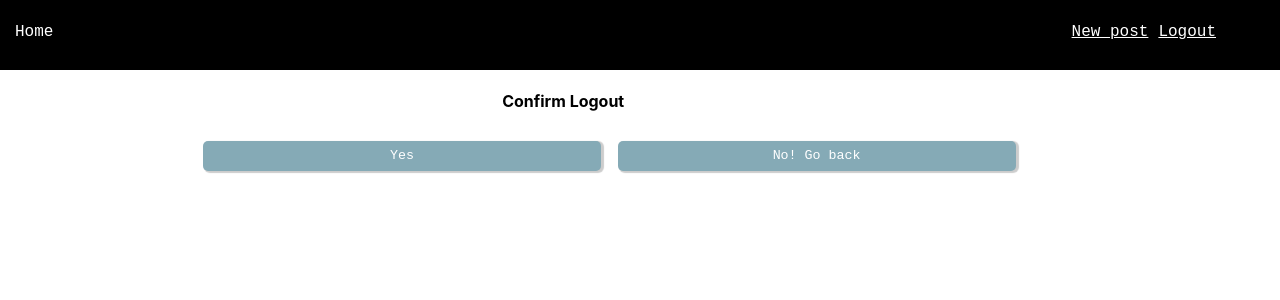
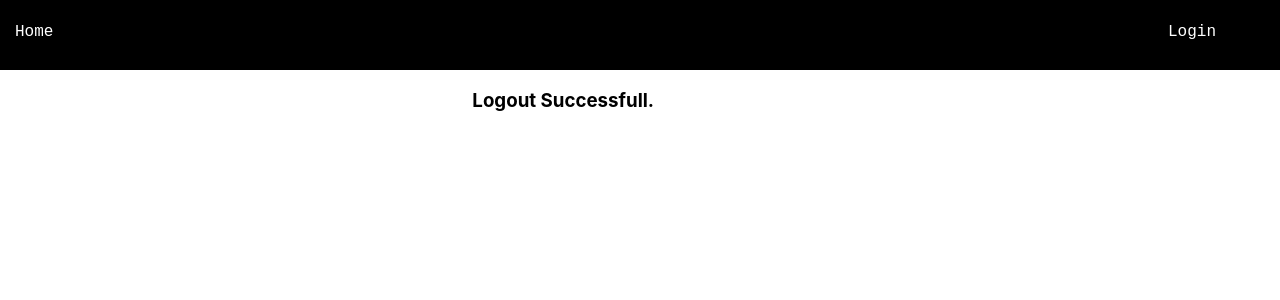
Before and after one commit to GowthamU7/feedpediaUI, a React (Create React App) app: page /logout in a window 1280 px wide. Shown: the top 300 px of the page. Built offline with nearby package versions, Linux system fonts and the light colour scheme.

Commit message:
logout commit

```diff
--- a/src/context.js
+++ b/src/context.js
@@ -7,9 +7,9 @@ export function AuthContextProvider({children}){
     const [tknData,setTokenData] = useState(()=>{
         let data = {tkn:'',author:''}
         let token = localStorage.getItem('tkn')
-        data.tkn = token !== '' ? token : ''
+        data.tkn = token !== null ? token : ''
         let author = localStorage.getItem('author')
-        data.author = author !== '' ? author : ''
+        data.author = author !== null? author : ''
         return data
     })
 
--- a/src/logout/logout.js
+++ b/src/logout/logout.js
@@ -21,7 +21,7 @@ function Logout(){
 
     async function handleLogout(){
         if(tknData.tkn !== ''){
-            var res = await fetch('https://feedpedia.onrender.com/logout',{
+            var res = await fetch('http://localhost:5000/logout',{
                 method:'DELETE',
                 headers:{authorization:`Bearer ${tknData.tkn}`}
             })
```
